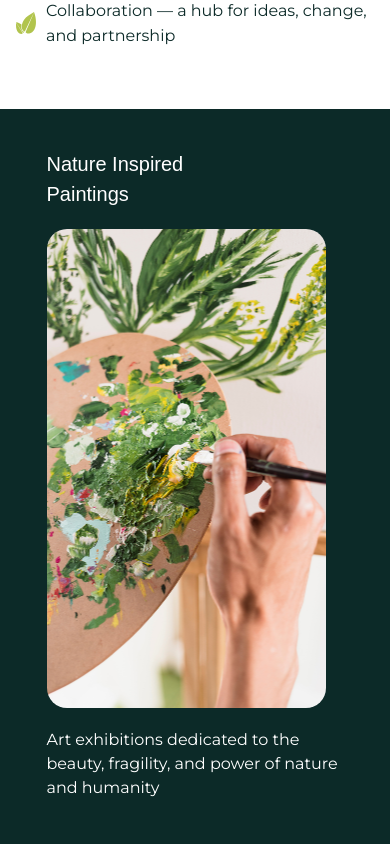
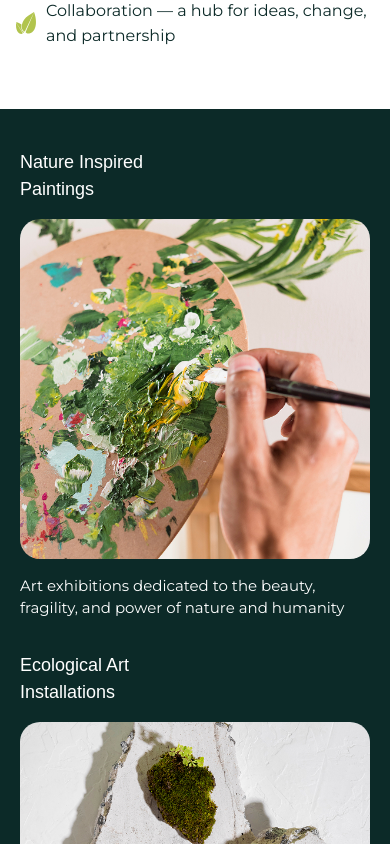
Before and after one commit to katrin-troyan/ecogo-art, a React (Vite) app: page / in a window 390 px wide. Shown: the part 1040-1884 px from the top of the page. Built offline with nearby package versions, Linux system fonts and the light colour scheme; a web font is replaced by a local one.

Commit message:
Fix Projects: imageWrap width, remove duplicate border-radius, clean mobile

```diff
--- a/src/components/Projects/Projects.module.css
+++ b/src/components/Projects/Projects.module.css
@@ -7,7 +7,7 @@
   display: flex;
   flex-direction: row;
   gap: 10px;
-  align-items: center;
+  align-items: flex-start;
   justify-content: center;
 }
 
@@ -17,14 +17,22 @@
   gap: 20px;
   width: 317px;
   padding: 20px 10px;
+  flex-shrink: 0;
+}
+
+/* border-radius тільки на обгортці — image наслідує через overflow:hidden */
+.imageWrap {
+  overflow: hidden;
+  border-radius: 20px;
+  width: 100%;
 }
 
 .image {
-  width: 279px;
+  width: 100%;
   height: 479px;
-  border-radius: 20px;
   object-fit: cover;
   transition: transform 0.4s ease;
+  display: block;
 }
 
 .image:hover {
@@ -37,11 +45,9 @@
   font-weight: 500;
   line-height: 1.5;
   color: var(--color-text-light);
-  text-transform: none;
 }
 
 .cardDesc {
-  height: 72px;
   font-family: var(--font-body);
   font-size: 16px;
   font-weight: 400;
@@ -52,7 +58,7 @@
 /* ===== TABLET (2 колонки) ===== */
 @media (max-width: 1024px) {
   .projects {
-    padding: 40px 40px;
+    padding: 40px;
   }
 
   .grid {
@@ -60,22 +66,44 @@
     gap: 24px;
     justify-content: center;
   }
+
+  .card {
+    width: calc(50% - 12px);
+    padding: 0;
+  }
+
+  .image {
+    height: 360px;
+  }
 }
 
 /* ===== MOBILE (1 колонка) ===== */
 @media (max-width: 768px) {
   .projects {
-    padding: 20px 16px;
+    padding: 40px 20px;
   }
 
   .grid {
     flex-direction: column;
-    align-items: center;
-    gap: 10px;
+    align-items: stretch;
+    gap: 32px;
   }
 
   .card {
-    gap: 20px;
-    padding: 20px 10px;
+    width: 100%;
+    gap: 16px;
+    padding: 0;
+  }
+
+  .image {
+    height: 340px;
+  }
+
+  .cardTitle {
+    font-size: 18px;
+  }
+
+  .cardDesc {
+    font-size: 15px;
   }
 }
```
